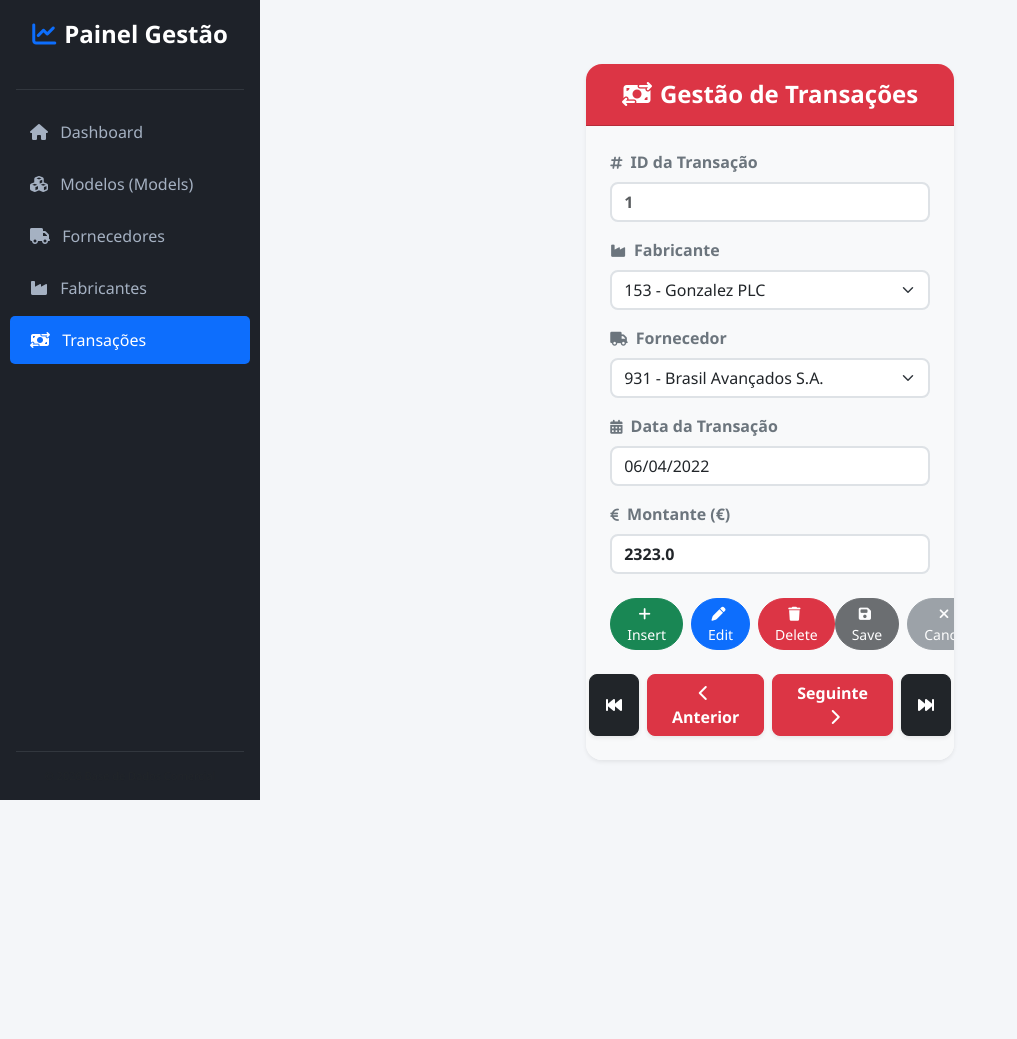
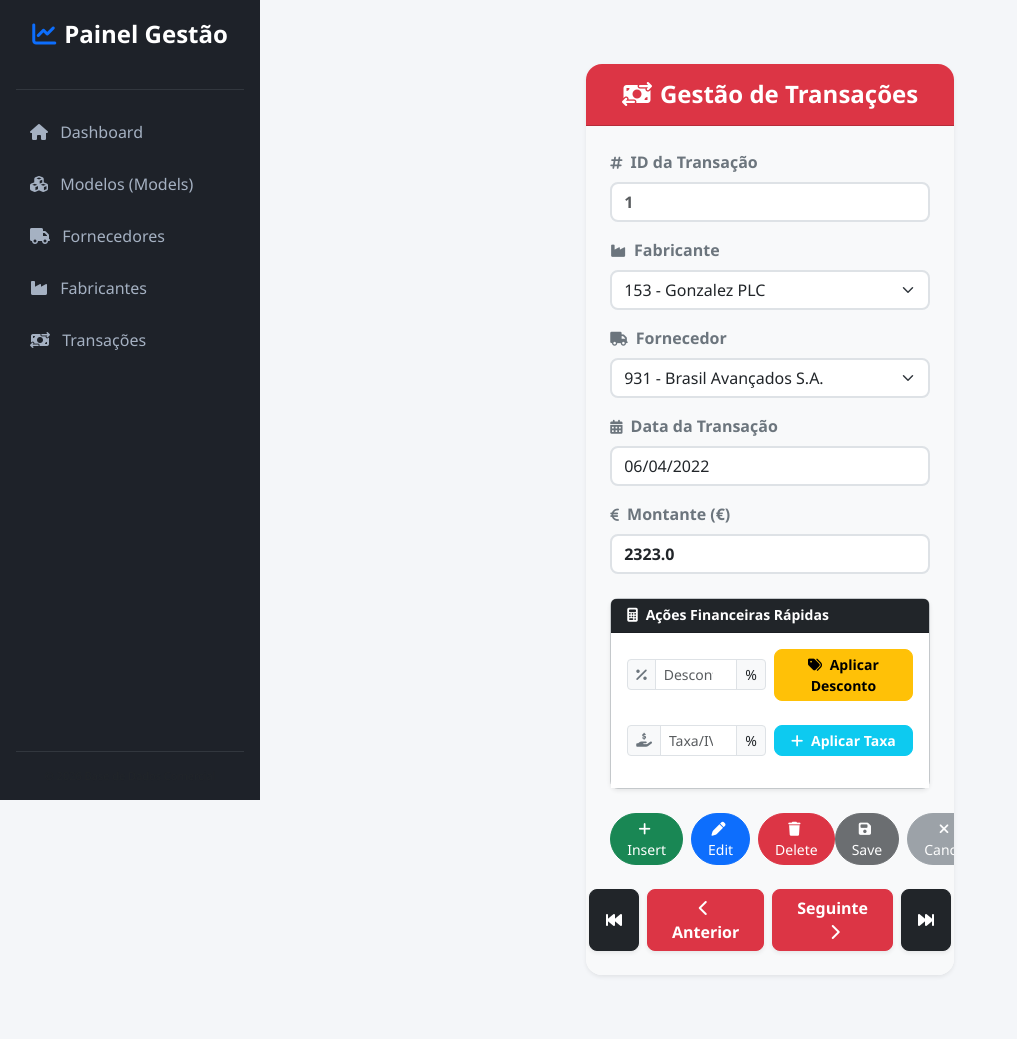
Before and after one commit to Jordiprego97/g45_project, a Flask app: page /transactions in a window 1280 px wide. Shown: the whole page, without its empty margins (0-1017 px from the left). Before the commit the page ends 800 px from the top, so only its background shows below. Run offline with Flask 3, Linux system fonts and the light colour scheme.

Commit message:
Funções apply_discount & apply_tax (html & routes)

```diff
--- a/classes/templates/transactions.html
+++ b/classes/templates/transactions.html
@@ -91,6 +91,66 @@
                                        value="{{ transacao.amount if transacao else '' }}" required placeholder="0.00"
                                        {% if modo == 'ver' %} readonly {% endif %}>
                             </div>
+
+                            {% if modo == 'ver' and transacao %}
+                            <div class="card border-1 border-secondary-subtle rounded-3 mb-4 shadow-sm">
+                                <div class="card-header bg-dark text-white py-2 px-3">
+                                    <h6 class="mb-0 fw-bold small">
+                                        <i class="fa-solid fa-calculator me-2"></i>Ações Financeiras Rápidas
+                                    </h6>
+                                </div>
+                                <div class="card-body p-3 bg-white">
+
+                                    <div class="row g-2 align-items-center mb-3">
+                                        <div class="col-12 col-sm-6">
+                                            <div class="input-group input-group-sm">
+                                                <span class="input-group-text bg-light text-secondary"><i class="fa-solid fa-percentage"></i></span>
+                                                <input type="number" step="0.01" min="0.01" max="100"
+                                                       class="form-control"
+                                                       id="discount_percentage_input"
+                                                       name="discount_percentage_input"
+                                                       placeholder="Desconto (Ex: 15)">
+                                                <span class="input-group-text">%</span>
+                                            </div>
+                                        </div>
+                                        <div class="col-12 col-sm-6">
+                                            <button type="submit" name="botao" value="Apply Discount" class="btn btn-warning btn-sm w-100 fw-semibold rounded-3">
+                                                <i class="fa-solid fa-tags me-1"></i> Aplicar Desconto
+                                            </button>
+                                        </div>
+                                    </div>
+
+                                    <div class="dropdown-divider my-2"></div>
+
+                                    <div class="row g-2 align-items-center mb-3">
+                                        <div class="col-12 col-sm-6">
+                                            <div class="input-group input-group-sm">
+                                                <span class="input-group-text bg-light text-secondary"><i class="fa-solid fa-hand-holding-dollar"></i></span>
+                                                <input type="number" step="0.01" min="0.01"
+                                                       class="form-control"
+                                                       id="tax_percentage_input"
+                                                       name="tax_percentage_input"
+                                                       placeholder="Taxa/IVA (Ex: 23)">
+                                                <span class="input-group-text">%</span>
+                                            </div>
+                                        </div>
+                                        <div class="col-12 col-sm-6">
+                                            <button type="submit" name="botao" value="Apply Tax" class="btn btn-info text-white btn-sm w-100 fw-semibold rounded-3">
+                                                <i class="fa-solid fa-plus me-1"></i> Aplicar Taxa
+                                            </button>
+                                        </div>
+                                    </div>
+
+                                    {% if valor_simulado is not none %}
+                                    <div class="mt-2 p-2 bg-info bg-opacity-10 border border-info rounded-3 text-center">
+                                        <small class="text-secondary d-block fw-semibold mb-1">Simulação de Valor:</small>
+                                        <span class="fw-bold text-info-emphasis">Novo valor da transação: {{ "%.2f"|format(valor_simulado) }} €</span>
+                                    </div>
+                                    {% endif %}
+
+                                </div>
+                            </div>
+                            {% endif %}
                         {% else %}
                             <div class="text-center py-4 text-muted">
                                 <i class="fa-solid fa-folder-open fa-3x mb-3 text-secondary opacity-50"></i>
--- a/routes/transaction_routes.py
+++ b/routes/transaction_routes.py
@@ -1,28 +1,22 @@
 from flask import Blueprint, render_template, request, flash
 import datetime
+from classes.transaction import Transaction
+from classes.manufacturer import Manufacturer
+from classes.suplier import Suplier
+from classes.gclass import Gclass
 from classes.model import Model
-from classes.suplier import Suplier
-from classes.manufacturer import Manufacturer
-from classes.transaction import Transaction
-from classes.gclass import Gclass
 
 transaction_bp = Blueprint('transactions', __name__)
 
 @transaction_bp.route('/transactions', methods=['GET', 'POST'])
 def listar_transactions():
     modo = 'ver'
-
-    if len(Transaction.lst) > 0:
-        if Transaction.pos >= len(Transaction.lst):
-            Transaction.pos = len(Transaction.lst) - 1
-        if Transaction.pos < 0:
-            Transaction.pos = 0
-        transacao_atual = Transaction.obj[Transaction.lst[Transaction.pos]]
-    else:
-        transacao_atual = None
+    transacao_atual = Transaction.obj[Transaction.lst[Transaction.pos]] if len(Transaction.lst) > 0 else None
+    valor_simulado = None
 
     if request.method == 'POST':
         acao = request.form.get('botao')
+
 
         if acao == 'First':
             Transaction.pos = 0
@@ -34,76 +28,99 @@ def listar_transactions():
                 Transaction.pos += 1
         elif acao == 'Last':
             Transaction.pos = len(Transaction.lst) - 1
+
+
         elif acao == 'Insert':
             modo = 'inserir'
             transacao_atual = None
         elif acao == 'Edit':
             modo = 'editar'
+        elif acao == 'Cancel':
+            modo = 'ver'
+
+
         elif acao == 'Delete':
             if transacao_atual:
-                id_trans = transacao_atual.transaction_id
-                Transaction.sqlexe(f'DELETE FROM "Transaction" WHERE "transaction_id" = {id_trans}')
+                id_a_apagar = transacao_atual.transaction_id
+                Transaction.sqlexe(f'DELETE FROM "Transaction" WHERE "transaction_id" = {id_a_apagar}')
                 Transaction.reset()
                 Transaction.read(Gclass.path)
                 Transaction.pos = 0
-                flash("Transação eliminada com sucesso.", "success")
+                flash("Transação removida com sucesso.", "success")
+
+
         elif acao == 'Save':
-            man_id = request.form.get('manufacturer_id_input')
-            sup_id = request.form.get('suplier_id_input')
+            m_id = request.form.get('manufacturer_id_input')
+            s_id = request.form.get('suplier_id_input')
             t_date = request.form.get('transaction_date_input')
             amount = request.form.get('amount_input')
             id_trans = request.form.get('transaction_id_input')
 
-            if t_date:
-                t_date = t_date.replace('-', '/')
+            if id_trans:
 
-            if id_trans:
-                Transaction.sqlexe(f'UPDATE "Transaction" SET "manufacturer_id" = {man_id}, "suplier_id" = {sup_id}, "transaction_date" = "{t_date}", "amount" = {amount} WHERE "transaction_id" = {id_trans}')
+                Transaction.sqlexe(f'UPDATE "Transaction" SET "manufacturer_id" = {m_id}, "suplier_id" = {s_id}, "transaction_date" = "{t_date}", "amount" = {amount} WHERE "transaction_id" = {id_trans}')
+                flash("Transação atualizada com sucesso.", "success")
             else:
-                Transaction.sqlexe(f'INSERT INTO "Transaction" ("manufacturer_id", "suplier_id", "transaction_date", "amount") VALUES ({man_id}, {sup_id}, "{t_date}", {amount})')
+
+                Transaction.sqlexe(f'INSERT INTO "Transaction" ("manufacturer_id", "suplier_id", "transaction_date", "amount") VALUES ({m_id}, {s_id}, "{t_date}", {amount})')
+                flash("Transação registada com sucesso.", "success")
 
             Transaction.reset()
             Transaction.read(Gclass.path)
             Transaction.pos = 0
             modo = 'ver'
-        elif acao == 'Cancel':
-            modo = 'ver'
+
+
+        elif acao == 'Apply Discount':
+            pct = request.form.get('discount_percentage_input')
+            if pct and transacao_atual:
+                try:
+                    pct = float(pct)
+                    if 0 < pct <= 100:
+
+                        valor_simulado = transacao_atual.amount * (1 - pct / 100)
+                        flash(f"Simulação: Desconto de {pct}% calculado com sucesso!", "success")
+                    else:
+                        flash("Insira uma percentagem de desconto entre 0 e 100.", "danger")
+                except ValueError:
+                    flash("Insira um valor numérico válido para o desconto.", "danger")
+
+        elif acao == 'Apply Tax':
+            pct = request.form.get('tax_percentage_input')
+            if pct and transacao_atual:
+                try:
+                    pct = float(pct)
+                    if pct > 0:
+
+                        valor_simulado = transacao_atual.amount * (1 + pct / 100)
+                        flash(f"Simulação: Taxa de {pct}% calculada com sucesso!", "success")
+                    else:
+                        flash("Insira uma percentagem de taxa maior que 0.", "danger")
+                except ValueError:
+                    flash("Insira um valor numérico válido para a taxa.", "danger")
+
 
     if modo != 'inserir' and len(Transaction.lst) > 0:
-        if Transaction.pos >= len(Transaction.lst):
-            Transaction.pos = len(Transaction.lst) - 1
         transacao_atual = Transaction.obj[Transaction.lst[Transaction.pos]]
-    else:
-        if modo == 'inserir':
-            transacao_atual = None
+
 
     fabricantes = list(Manufacturer.obj.values())
     fornecedores = list(Suplier.obj.values())
 
+
     data_formatada = ""
     if transacao_atual and transacao_atual.transaction_date:
-        data_str = str(transacao_atual.transaction_date).strip().split(" ")[0]
-        if "/" in data_str:
-            parts = data_str.split("/")
-            if len(parts) == 3:
-                if len(parts[0]) == 4:
-                    data_formatada = f"{parts[0]}-{parts[1]}-{parts[2]}"
-                elif len(parts[2]) == 4:  # Caso DD/MM/YYYY
-                    data_formatada = f"{parts[2]}-{parts[1]}-{parts[0]}"
-        elif "-" in data_str:
-            parts = data_str.split("-")
-            if len(parts) == 3:
-                if len(parts[0]) == 4:    # Caso YYYY-MM-DD
-                    data_formatada = data_str
-                elif len(parts[2]) == 4:  # Caso DD-MM-YYYY
-                    data_formatada = f"{parts[2]}-{parts[1]}-{parts[0]}"
+        data_formatada = transacao_atual.transaction_date
+    else:
+        data_formatada = datetime.date.today().strftime("%Y-%m-%d")
+
 
     return render_template(
         'transactions.html',
-        active_page='transactions',
         transacao=transacao_atual,
+        modo=modo,
         fabricantes=fabricantes,
         fornecedores=fornecedores,
-        modo=modo,
-        data_formatada=data_formatada
+        data_formatada=data_formatada,
+        valor_simulado=valor_simulado
     )
```
Also changed, not shown: .spyproject/config/workspace.ini, data/dados_finais.db, 4 other files.
